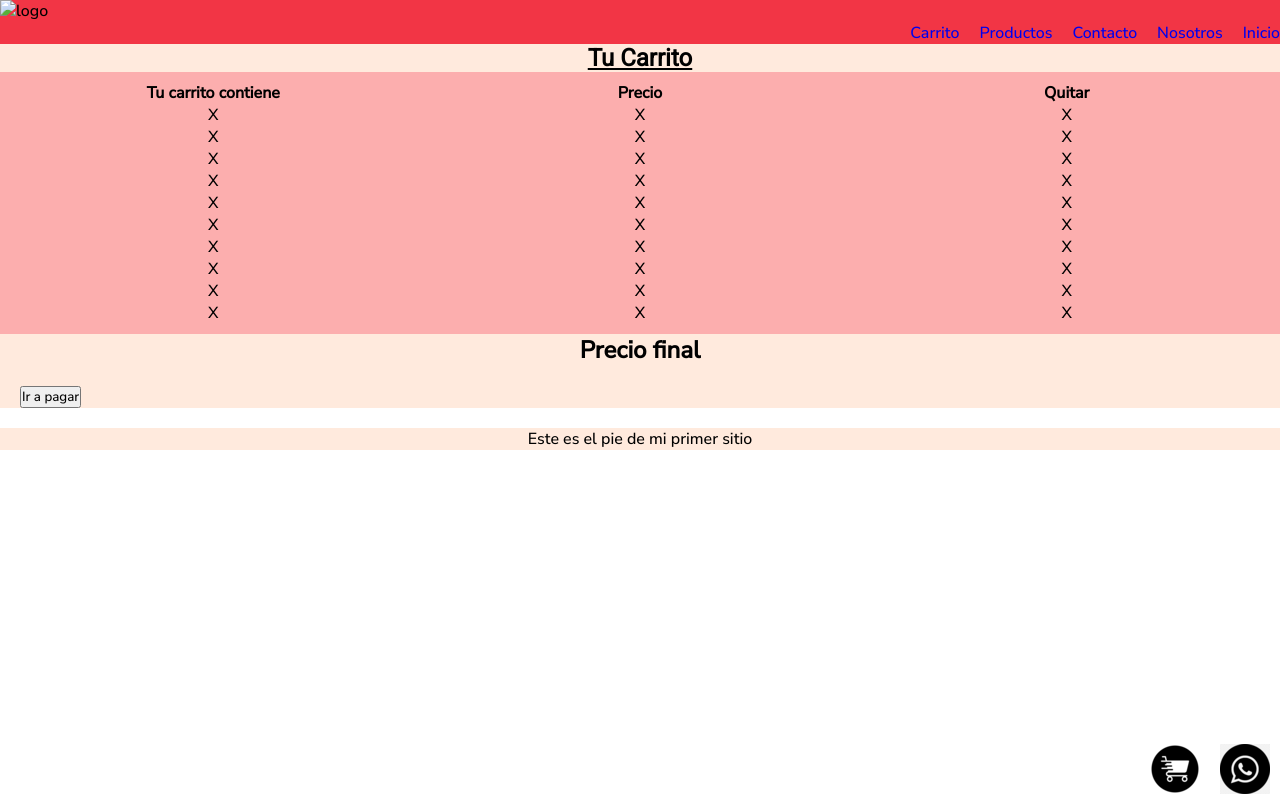
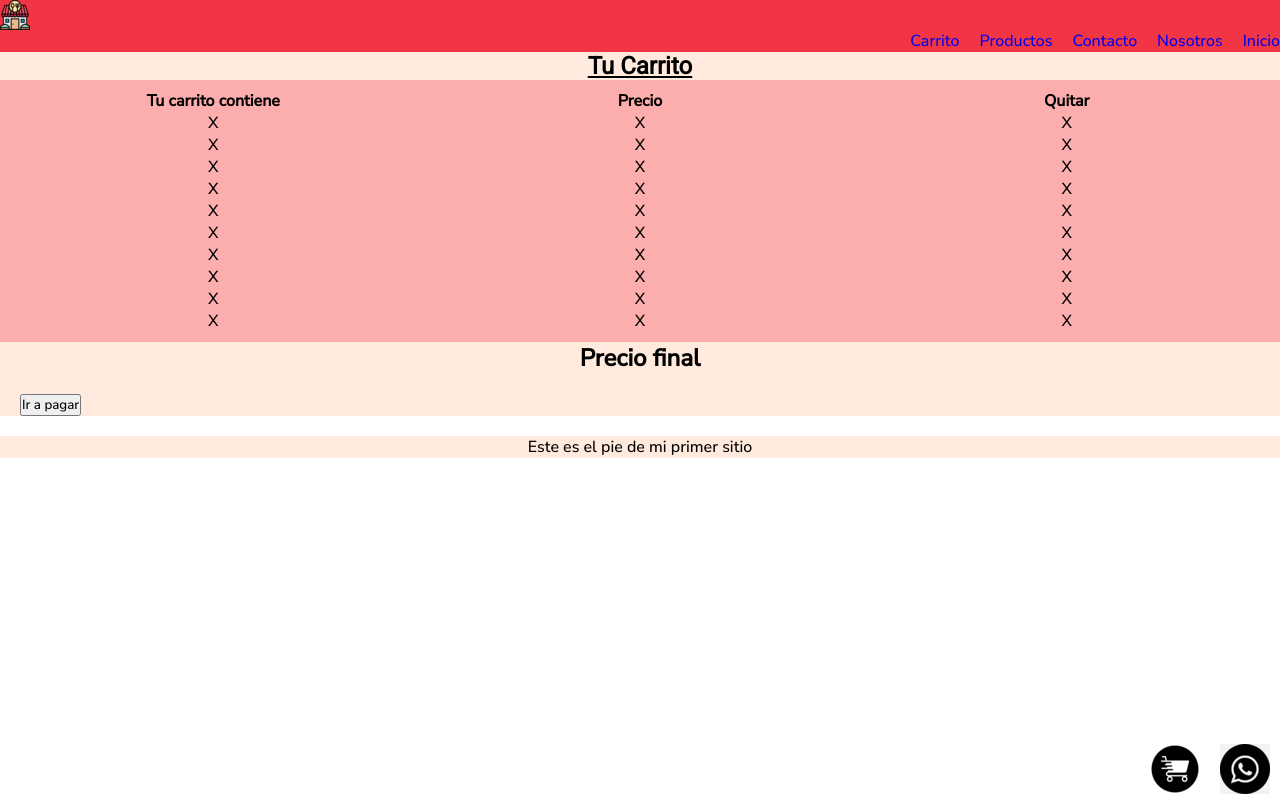
Before and after one commit to DinoMonetto/proyecto-entrega-2-46880, a plain HTML site: page pages/carrito.html in a window 1280 px wide. Drawn offline with Linux system fonts and the light colour scheme.

Commit message:
solucionando problemas del logo

```diff
--- a/pages/carrito.html
+++ b/pages/carrito.html
@@ -9,7 +9,7 @@
     <body>
         <header>
             <div class="logo">
-                <img src="./assets/restaurante.png" alt="logo">
+                <img src="../assets/restaurante.png" alt="logo">
             </div>
             <nav>
                 <ul class="navbar">
```
Also changed, not shown: pages/contacto.html (+1 -1 lines), pages/nosotros.html (+1 -1 lines), pages/productos.html (+1 -1 lines).
